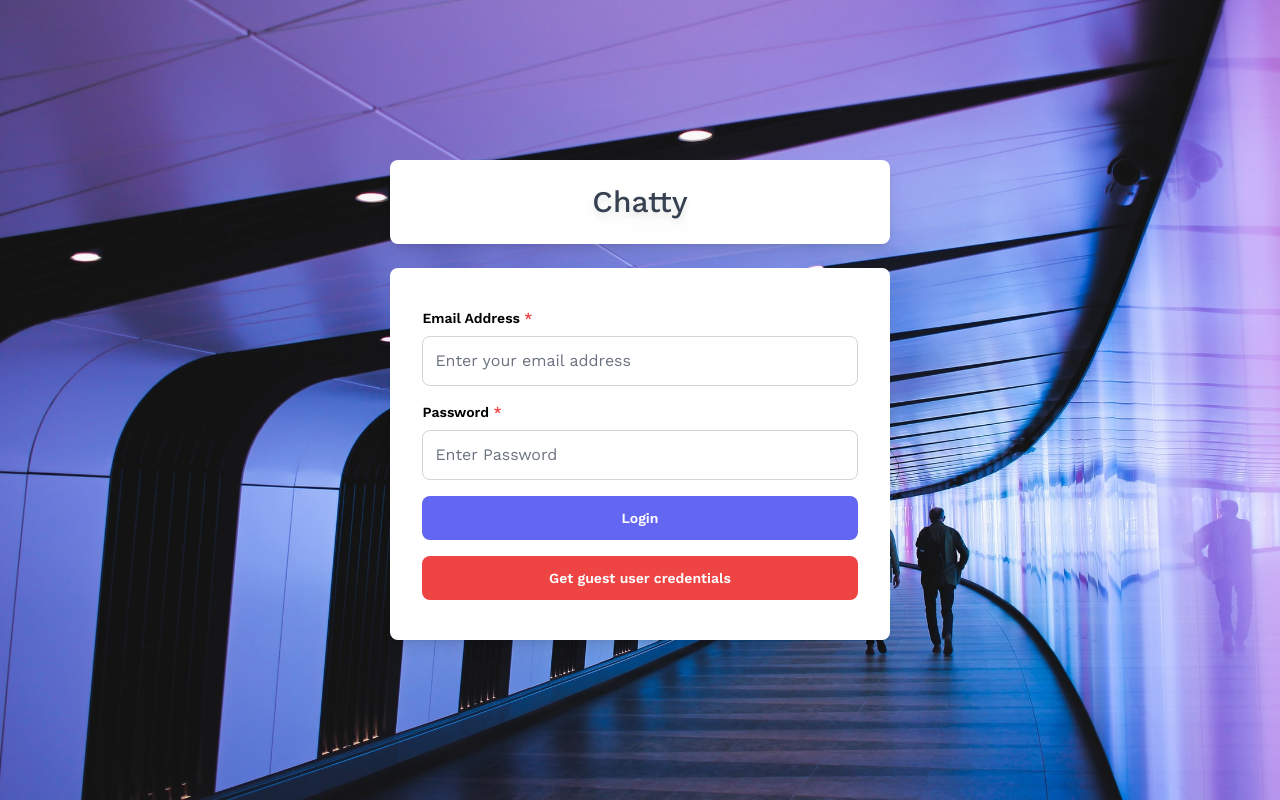
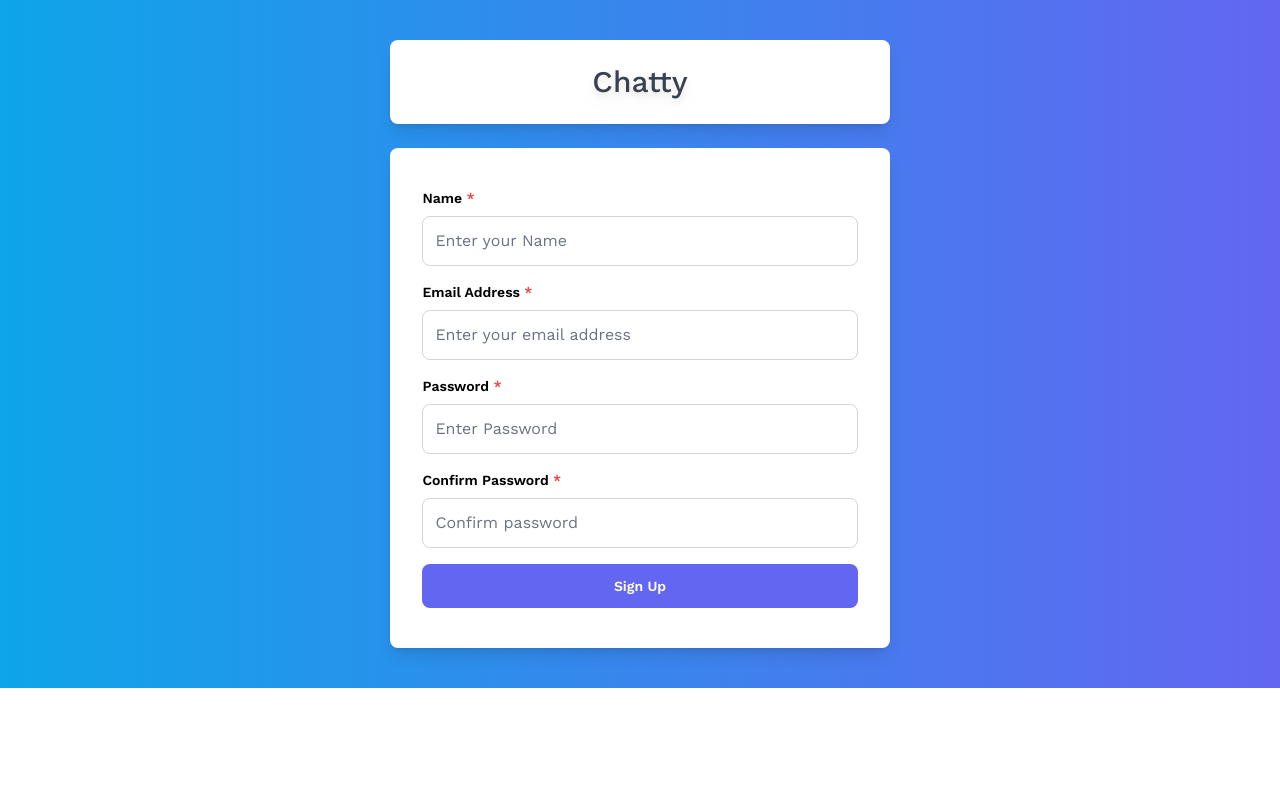
Before and after one commit to coderboy-raiyan/Chatty, a Next.js app in the folder client/: page /register in a window 1280 px wide. Built offline with nearby package versions, Linux system fonts and the light colour scheme.

Commit message:
login register UI done

```diff
--- a/client/src/pages/chat/index.tsx
+++ b/client/src/pages/chat/index.tsx
@@ -1,7 +1,7 @@
 /* eslint-disable no-console */
 /* eslint-disable no-unused-expressions */
-import ChatsHttpReq from "pages/services/chat.service";
 import React, { useEffect, useState } from "react";
+import ChatsHttpReq from "services/chat.service";
 
 function chat() {
     const [chats, setChats] = useState([]);
--- a/client/src/pages/index.tsx
+++ b/client/src/pages/index.tsx
@@ -1,6 +1,12 @@
-import React from "react";
+import { useRouter } from "next/router";
+import React, { useEffect } from "react";
 
 function index() {
+    const router = useRouter();
+    useEffect(() => {
+        router.replace("/login");
+    }, []);
+
     return <div>index</div>;
 }
 
--- a/client/src/pages/login/index.tsx
+++ b/client/src/pages/login/index.tsx
@@ -1,24 +1,11 @@
+/* eslint-disable no-undef */
 /* eslint-disable no-console */
 /* eslint-disable react/jsx-props-no-spreading */
 /* eslint-disable react/no-array-index-key */
-import bgImage from "assets/images/background.jpg";
 import React from "react";
 import { useForm } from "react-hook-form";
 
-interface Iinputs {
-    id: string;
-    placeholder: string;
-    type: string;
-    key: "email" | "password";
-    label: string;
-}
-
-interface ILogin {
-    email: string;
-    password: string;
-}
-
-const inputs: Iinputs[] = [
+const inputs: ILoginInputs[] = [
     {
         id: "email",
         placeholder: "Enter your email address",
@@ -46,8 +33,8 @@ function login() {
     return (
         <section>
             <div
-                style={{ backgroundImage: `url("${bgImage.src}")` }}
-                className="flex h-screen flex-col items-center justify-center bg-cover bg-center bg-no-repeat px-4 py-10"
+                // style={{ backgroundImage: `url("${bgImage.src}")` }}
+                className="flex h-screen flex-col items-center justify-center bg-gradient-to-r from-sky-500 to-indigo-500 bg-cover bg-center bg-no-repeat px-4 py-10"
             >
                 {/* header */}
                 <div className="mb-6 w-full rounded-lg bg-white py-6 text-center text-3xl text-gray-700 shadow-lg lg:w-2/5">
--- a/client/src/pages/register/index.tsx
+++ b/client/src/pages/register/index.tsx
@@ -1,24 +1,18 @@
+/* eslint-disable no-undef */
 /* eslint-disable no-console */
 /* eslint-disable react/jsx-props-no-spreading */
 /* eslint-disable react/no-array-index-key */
-import bgImage from "assets/images/background.jpg";
 import React from "react";
 import { useForm } from "react-hook-form";
 
-interface Iinputs {
-    id: string;
-    placeholder: string;
-    type: string;
-    key: "email" | "password";
-    label: string;
-}
-
-interface ILogin {
-    email: string;
-    password: string;
-}
-
-const inputs: Iinputs[] = [
+const inputs: IRegisterInputs[] = [
+    {
+        id: "Name",
+        placeholder: "Enter your Name",
+        key: "name",
+        type: "text",
+        label: "Name",
+    },
     {
         id: "email",
         placeholder: "Enter your email address",
@@ -33,22 +27,26 @@ const inputs: Iinputs[] = [
         type: "password",
         label: "Password",
     },
+    {
+        id: "Confirm Password",
+        placeholder: "Confirm password",
+        key: "confirmPassword",
+        type: "password",
+        label: "Confirm Password",
+    },
 ];
 
 function Register() {
-    const { register, handleSubmit, reset } = useForm<ILogin>();
+    const { register, handleSubmit, reset } = useForm<IRegister>();
 
-    const handelLogin = (data: ILogin) => {
+    const handelLogin = (data: IRegister) => {
         console.log(data);
         reset();
     };
 
     return (
         <section>
-            <div
-                style={{ backgroundImage: `url("${bgImage.src}")` }}
-                className="flex h-screen flex-col items-center justify-center bg-cover bg-center bg-no-repeat px-4 py-10"
-            >
+            <div className="flex h-full flex-col items-center justify-center bg-gradient-to-r from-sky-500 to-indigo-500 bg-cover bg-center bg-no-repeat px-4 py-10">
                 {/* header */}
                 <div className="mb-6 w-full rounded-lg bg-white py-6 text-center text-3xl text-gray-700 shadow-lg lg:w-2/5">
                     <h1 className="font-medium drop-shadow-lg">Chatty</h1>
@@ -78,13 +76,7 @@ function Register() {
                         className="w-full rounded-lg bg-indigo-500 py-3 text-sm font-semibold text-white"
                         type="submit"
                     >
-                        Login
-                    </button>
-                    <button
-                        className="w-full rounded-lg bg-red-500 py-3 text-sm font-semibold text-white"
-                        type="button"
-                    >
-                        Get guest user credentials
+                        Sign Up
                     </button>
                 </form>
             </div>
```
Also changed, not shown: client/src/types/Auth.d.ts (added, +28 -0 lines), client/src/services/chat.service.ts (renamed from client/src/pages/services/chat.service.ts), client/src/services/http.service.ts (renamed from client/src/pages/services/http.service.ts), 2 other files (tests, documents, lock files or other folders).
